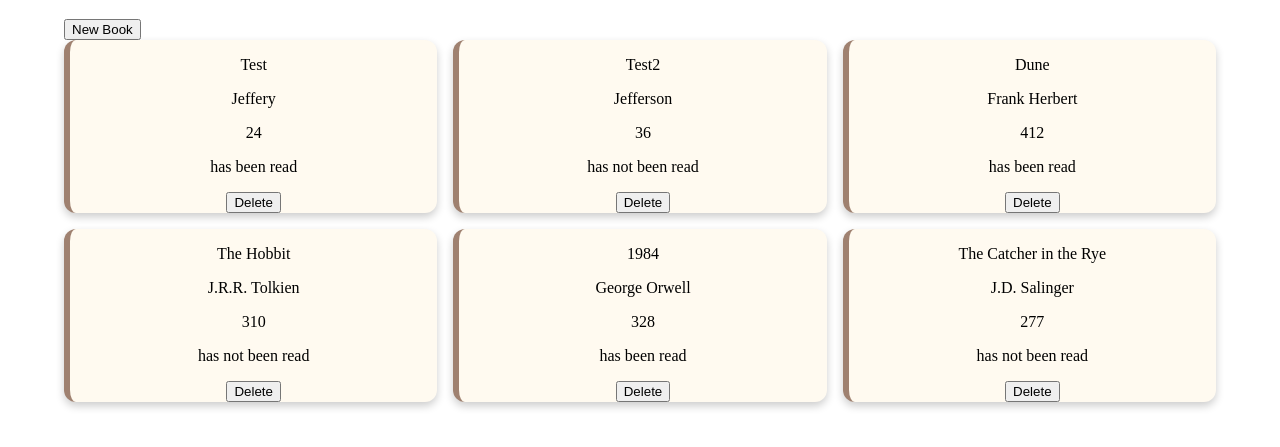
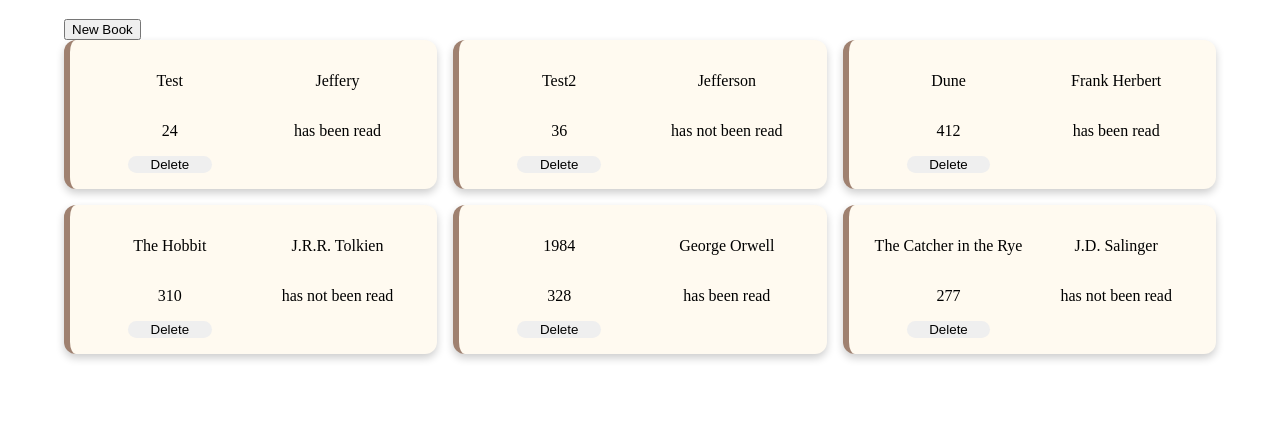
Before and after one commit to Zehnooo/TOP-Library, a plain HTML site: page index.html in a window 1280 px wide. Shown: the part 73-520 px from the top of the page. Drawn offline with Linux system fonts and the light colour scheme.

Commit message:
Change the cards to also be a grid to layout the different text and buttons

```diff
--- a/styles.css
+++ b/styles.css
@@ -16,11 +16,23 @@ html, body {
 }
 
 .book-card {
+    display: grid;
+    padding: 1rem;
+    grid-template-columns: 1fr 1fr;
+    grid-template-rows: repeat(3, auto);
+    align-items: center;
+    justify-items: center;
     box-shadow: 0px 4px 8px rgba(0, 0, 0, 0.2);
     text-align: center;
     border-radius: 12px;
     background-color: #FFFAF0;
     border-left: 6px solid #9F8170;
+}
+
+.book-card button {
+    border: none;
+    border-radius: 12px;
+    width: 50%;
 }
 
 dialog {
```
